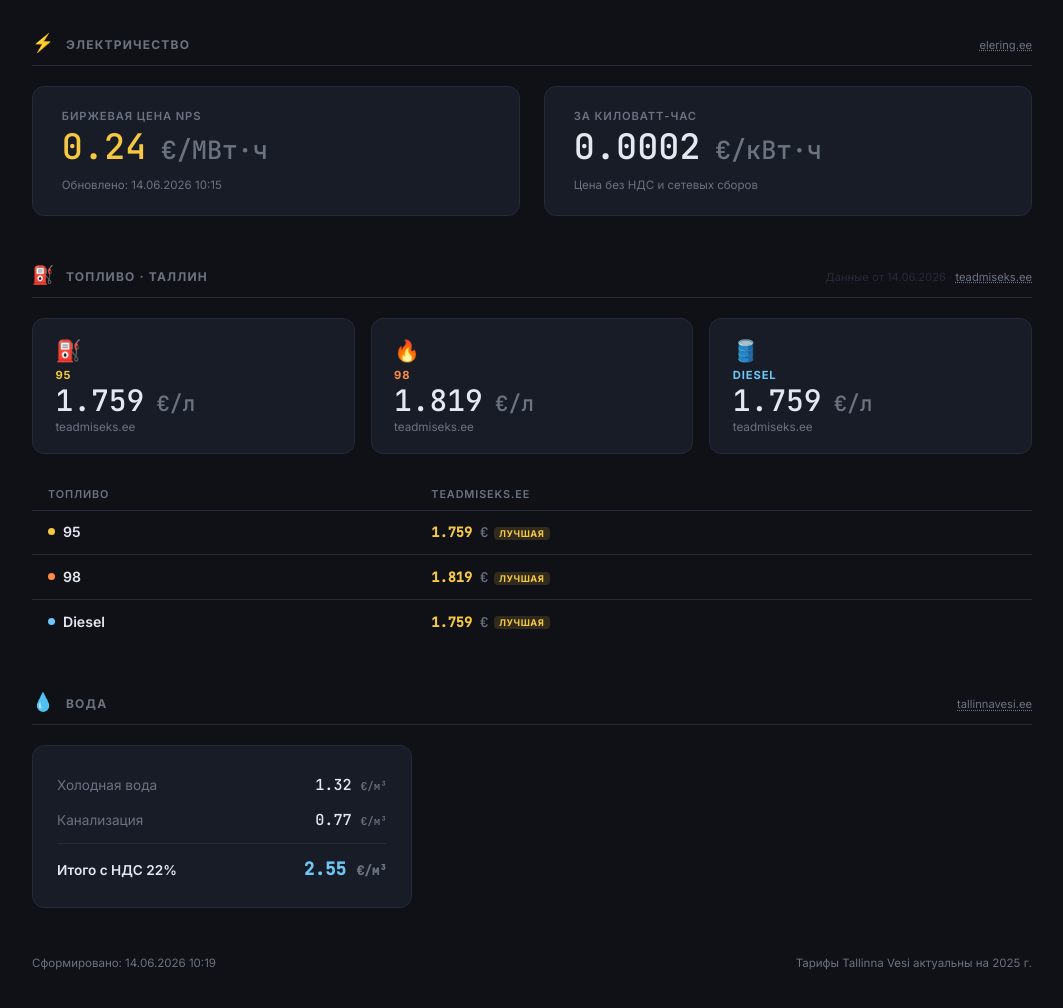
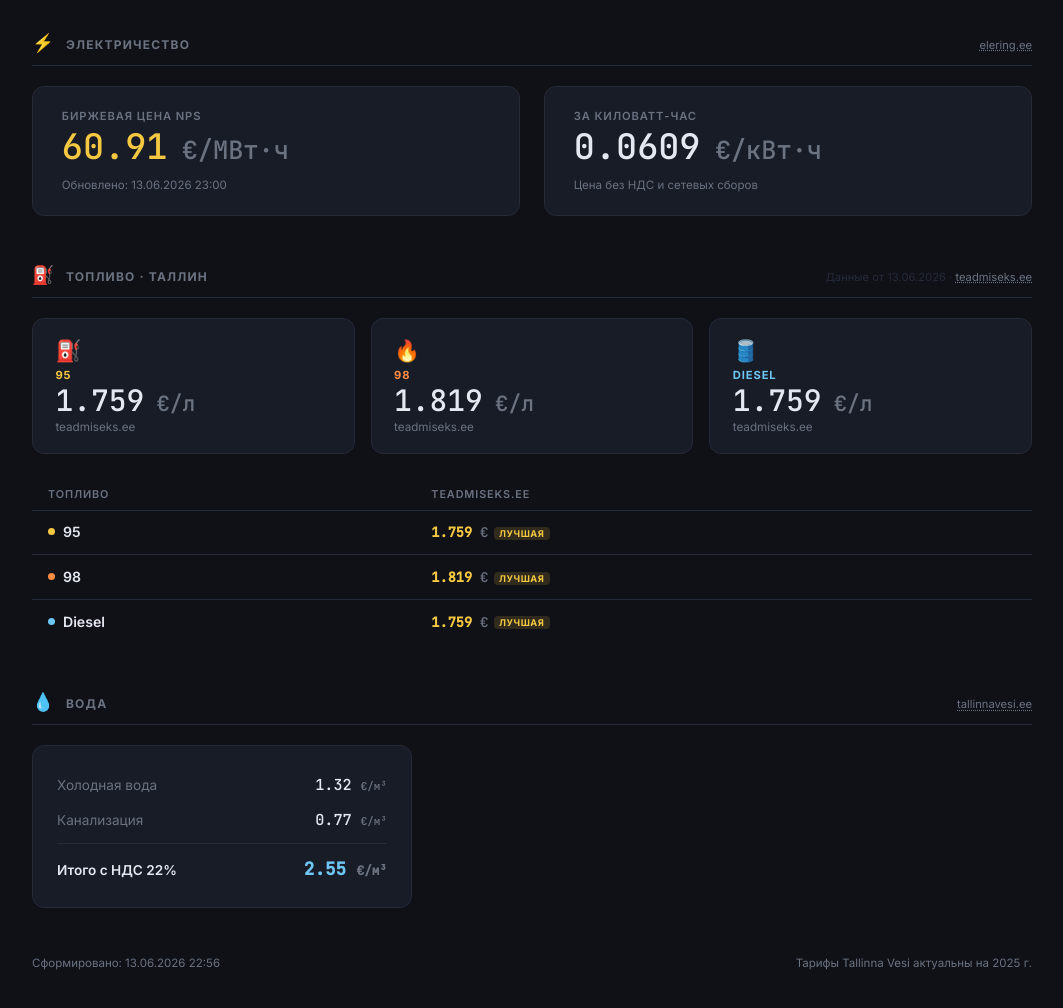
Before and after one commit to rostislavburkin-sys/Site1, a plain HTML site: page index.html in a window 1280 px wide. Shown: the part 140-1148 px from the top of the page, without its empty margins (108-1171 px from the left). Drawn offline with Linux system fonts and the light colour scheme.

Commit message:
Update index.html

```diff
--- a/index.html
+++ b/index.html
@@ -176,12 +176,12 @@
       <div class="elec-body">
         <div class="elec-card">
           <div class="elec-label">Биржевая цена NPS</div>
-          <div class="elec-value big">0.24<span class="unit"> €/МВт·ч</span></div>
-          <div class="elec-updated">Обновлено: 14.06.2026 10:15</div>
+          <div class="elec-value big">60.91<span class="unit"> €/МВт·ч</span></div>
+          <div class="elec-updated">Обновлено: 13.06.2026 23:00</div>
         </div>
         <div class="elec-card">
           <div class="elec-label">За киловатт-час</div>
-          <div class="elec-value">0.0002<span class="unit"> €/кВт·ч</span></div>
+          <div class="elec-value">0.0609<span class="unit"> €/кВт·ч</span></div>
           <div class="elec-updated">Цена без НДС и сетевых сборов</div>
         </div>
       </div>
@@ -193,7 +193,7 @@
         <span class="section-icon">⛽</span>
         <span class="section-title">Топливо · Таллин</span>
         <span class="section-src">
-          Данные от 14.06.2026 ·
+          Данные от 13.06.2026 ·
           <a href="https://teadmiseks.ee/ru/poleznoe/ceny-na-toplivo/" target="_blank">teadmiseks.ee</a>
         </span>
       </div>
@@ -259,7 +259,7 @@
   </div>
 
   <div class="footer">
-    <span>Сформировано: 14.06.2026 10:19</span>
+    <span>Сформировано: 13.06.2026 22:56</span>
     <span>Тарифы Tallinna Vesi актуальны на 2025 г.</span>
   </div>
 
```
